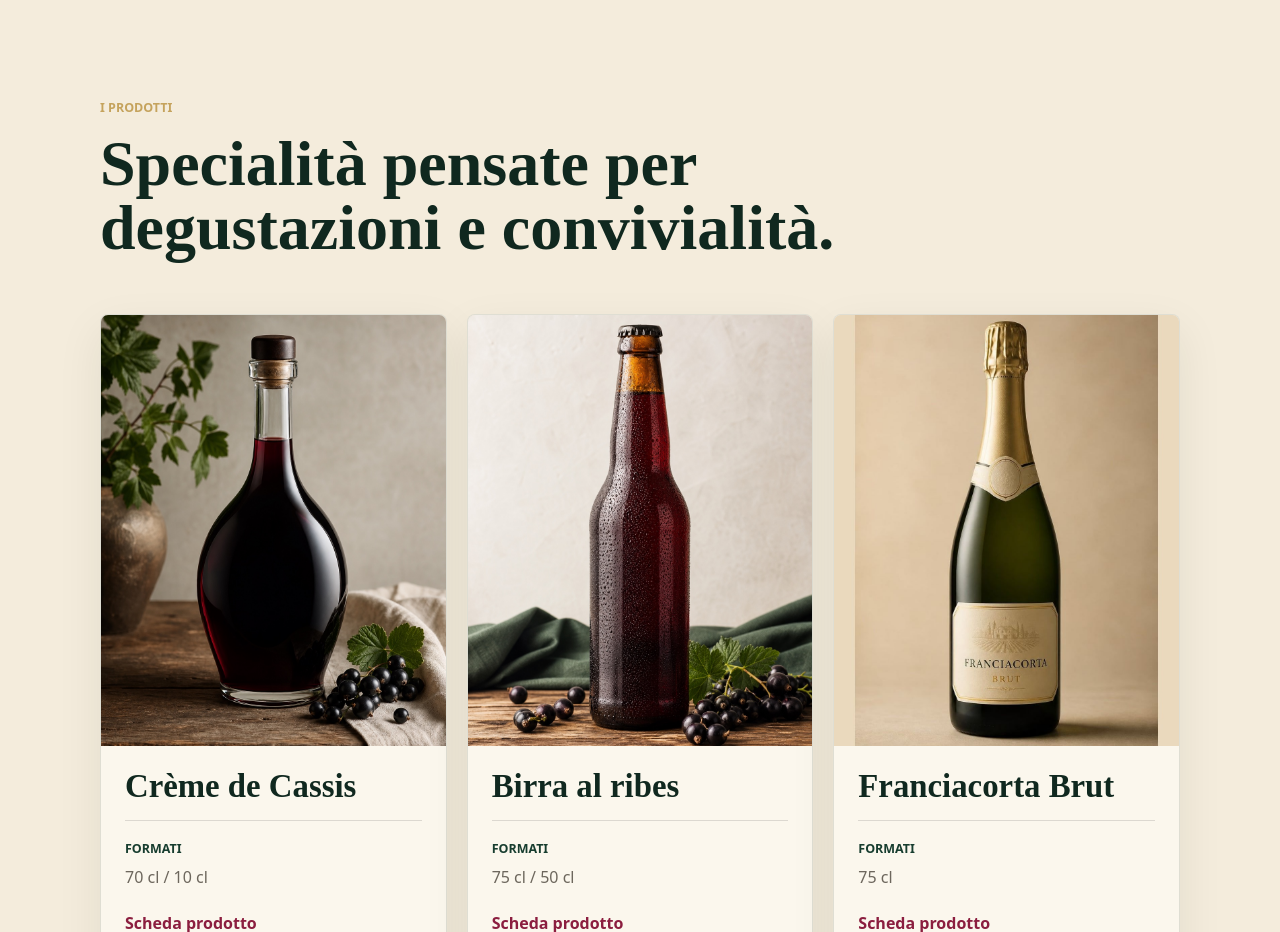
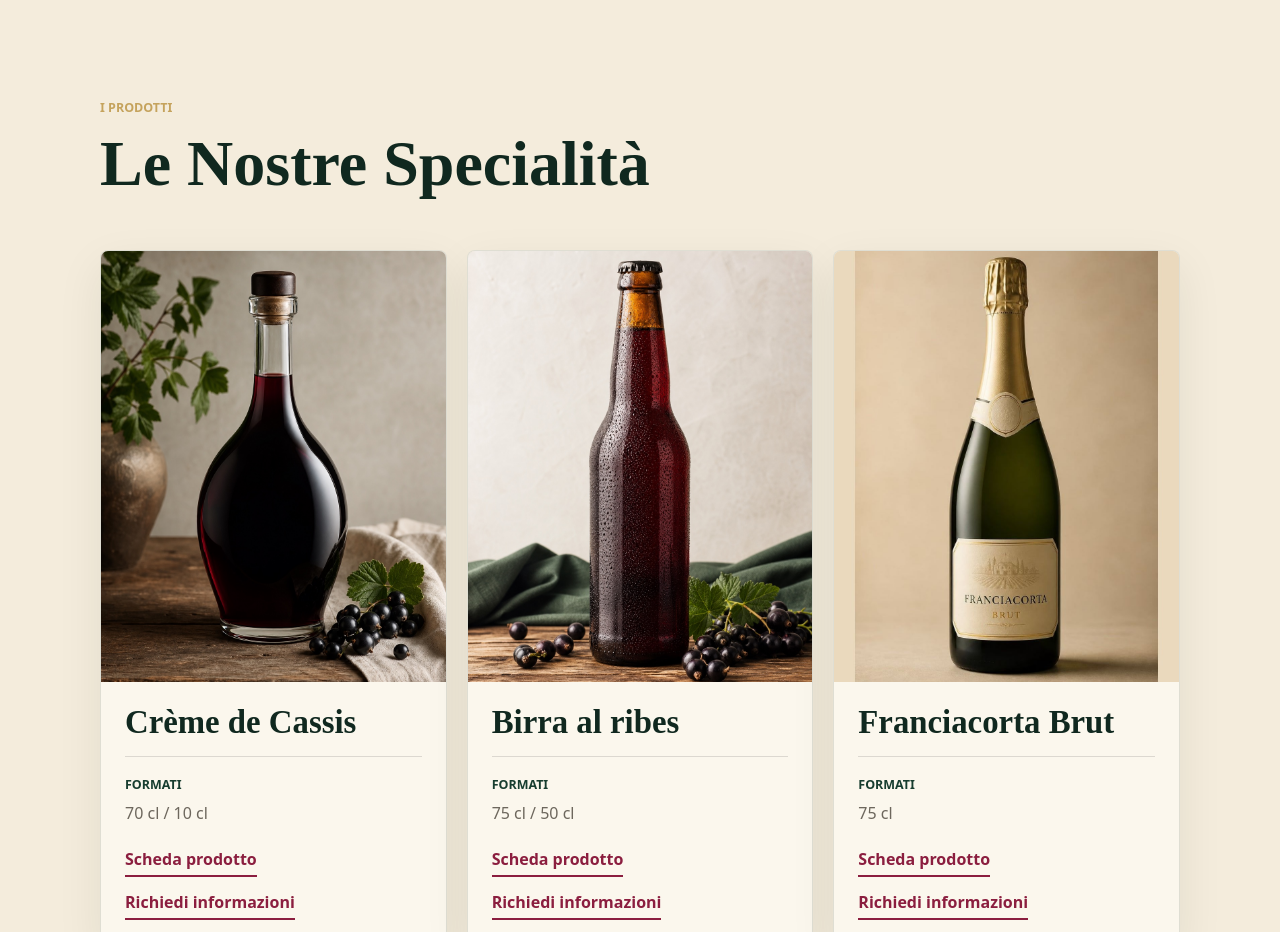
Before and after one commit to caravaggipaolo1-max/cascina-rezzani, a Next.js app: page / in a window 1280 px wide. Shown: the part 2760-3692 px from the top of the page. Built offline with nearby package versions, Linux system fonts and the light colour scheme; no server answers.

Commit message:
Aggironamento sito

```diff
--- a/src/components/ProductsSection.tsx
+++ b/src/components/ProductsSection.tsx
@@ -7,7 +7,7 @@
       <div className="section-inner">
         <div className="section-heading">
           <p className="eyebrow">I prodotti</p>
-          <h2 id="products-title">Specialità pensate per degustazioni e convivialità.</h2>
+          <h2 id="products-title">Le Nostre Specialità</h2>
         </div>
         <div className="products-grid">
           {products.map((product) => (
```
